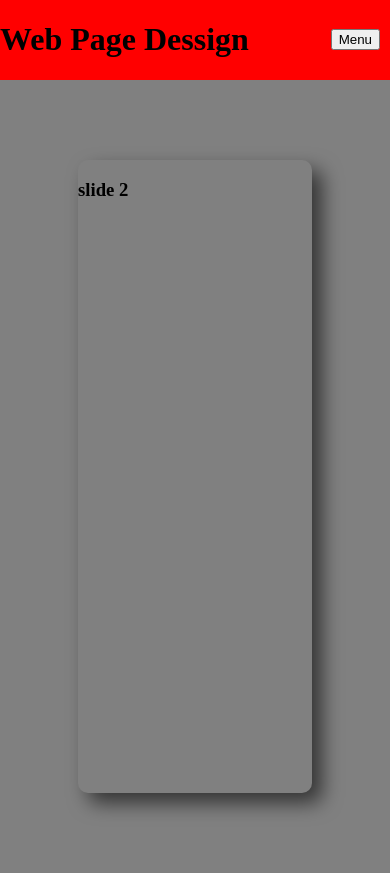
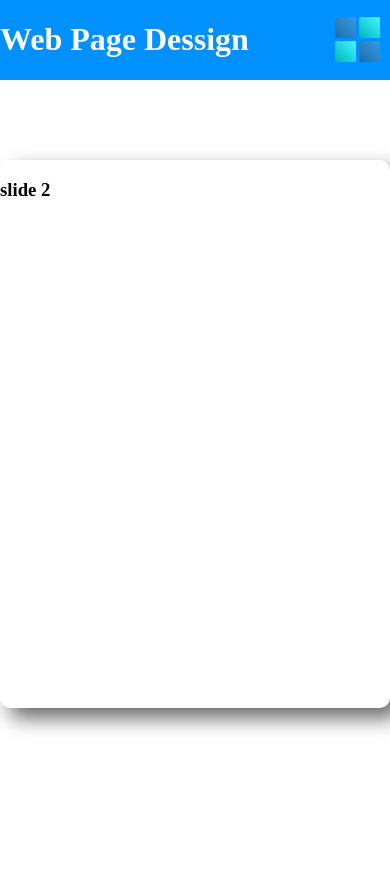
Before and after one commit to Navi088/hs_store_design, a Flask app: page / in a window 390 px wide. After the commit the page ends 732 px from the top, so only its background shows below. Run offline with Flask 3, Linux system fonts and the light colour scheme.

Commit message:
Changes: colors, style, routes

```diff
--- a/main.py
+++ b/main.py
@@ -7,5 +7,9 @@
     return render_template('index.html')
 
 
+@app.route('/products')
+def products():
+    return render_template('products.html')
+
 if __name__=='__main__':
     app.run(debug=True)
--- a/static/css/index_layout.css
+++ b/static/css/index_layout.css
@@ -1,6 +1,6 @@
 body {
     margin: 0;
-    background-color: gray;
+    background-color: white;
 }
 
 
@@ -29,18 +29,16 @@
     right: 0;
     background-color: #fff;
     transition: 0.5s ease;
-    /* border-top-right-radius: 10px;
-    border-bottom-right-radius: 10px; */
-    background-color: green;
+    background-color: rgba(244, 243, 243, 0.653);
 }
 .option_menu {
     display: flex;
-    background-color: blue;
-    border-top-right-radius: 10px;
-    margin-left: 1.5%;
+    background-color: rgb(0, 145, 255);
+    /* margin-left: 1.5%; */
+    color: white;
 }
 .close_menu_button {
-    background-color: red;
+    background-color: rgb(70, 175, 255);
     color: white;
 }
 @media (max-width: 985px){
@@ -49,7 +47,11 @@
         margin-left: 0;
     }
     .slide {
-        background-color: pink;
+        background: rgba(231, 230, 230, 0.28);
+        box-shadow: 0 4px 30px rgba(0, 0, 0, 0.1);
+        backdrop-filter: blur(5.1px);
+        -webkit-backdrop-filter: blur(5.1px);
+
         border-top-right-radius: 0;
         border-bottom-right-radius: 0;
         width: 100%;
@@ -74,11 +76,20 @@
 }
 .head_container {
     display: grid;
-    background-color: red;
+    background-color: rgb(0, 145, 255);
     grid-template-areas:
     'title title navig';
+    color: white;
 }
+.menu_button {
+    background-color: rgb(0, 145, 255);
+    background-image: url(/static/css/imgs/menu.png);
+    background-size: cover;
+    width: 45px;
+    height: 45px;
+    border: #fff;
 
+}
 
 
 
@@ -91,9 +102,9 @@
 
 .container .wrapper {
     width: 60vw;
-    height: 75vh;
+    height: 65vh;
     border-radius: 10px;
-    box-shadow: 10px 10px 20px rgba(0,0,0,0.6);
+    box-shadow: 10px 10px 20px rgba(126, 126, 126, 0.318);
     margin: 5rem auto;
     overflow: hidden;
 }
@@ -104,6 +115,16 @@
     height: 100%;
     width: 100%;
     animation: slider 30s  infinite;
+}
+@media (max-width: 985px) {
+    .container .wrapper {
+        width: 100%;
+        height: 65vh;
+        border-radius: 10px;
+        box-shadow: 10px 10px 20px rgba(0,0,0,0.6);
+        margin: 5rem auto;
+        overflow: hidden;
+    }
 }
 
 .container #slider-1 {
--- a/templates/index.html
+++ b/templates/index.html
@@ -16,9 +16,9 @@
                     <h1 class="menu_title">MENU</h1>
                 </div>
                 <ul>
-                    <li><a href="">Productos</a></li>
-                    <li><a href="">Ofertas</a></li>
-                    <li><a href="">Contacto</a></li>
+                    <li><a href="{{ url_for('products') }}">Products</a></li>
+                    <li><a href="">Offer</a></li>
+                    <li><a href="">Contact</a></li>
                 </ul>
             </div>
         </label>
@@ -29,7 +29,7 @@
             <h1>Web Page Dessign</h1>
         </div>
         <div class="options">
-            <button class="menu_button" id="menu_button_id" onclick="show_menu()">Menu</button>
+            <button class="menu_button" id="menu_button_id" onclick="show_menu()"></button>
         </div>
     </div>
 
```
Also changed, not shown: templates/products.html (added, +15 -0 lines), static/css/imgs/menu.png (added).
